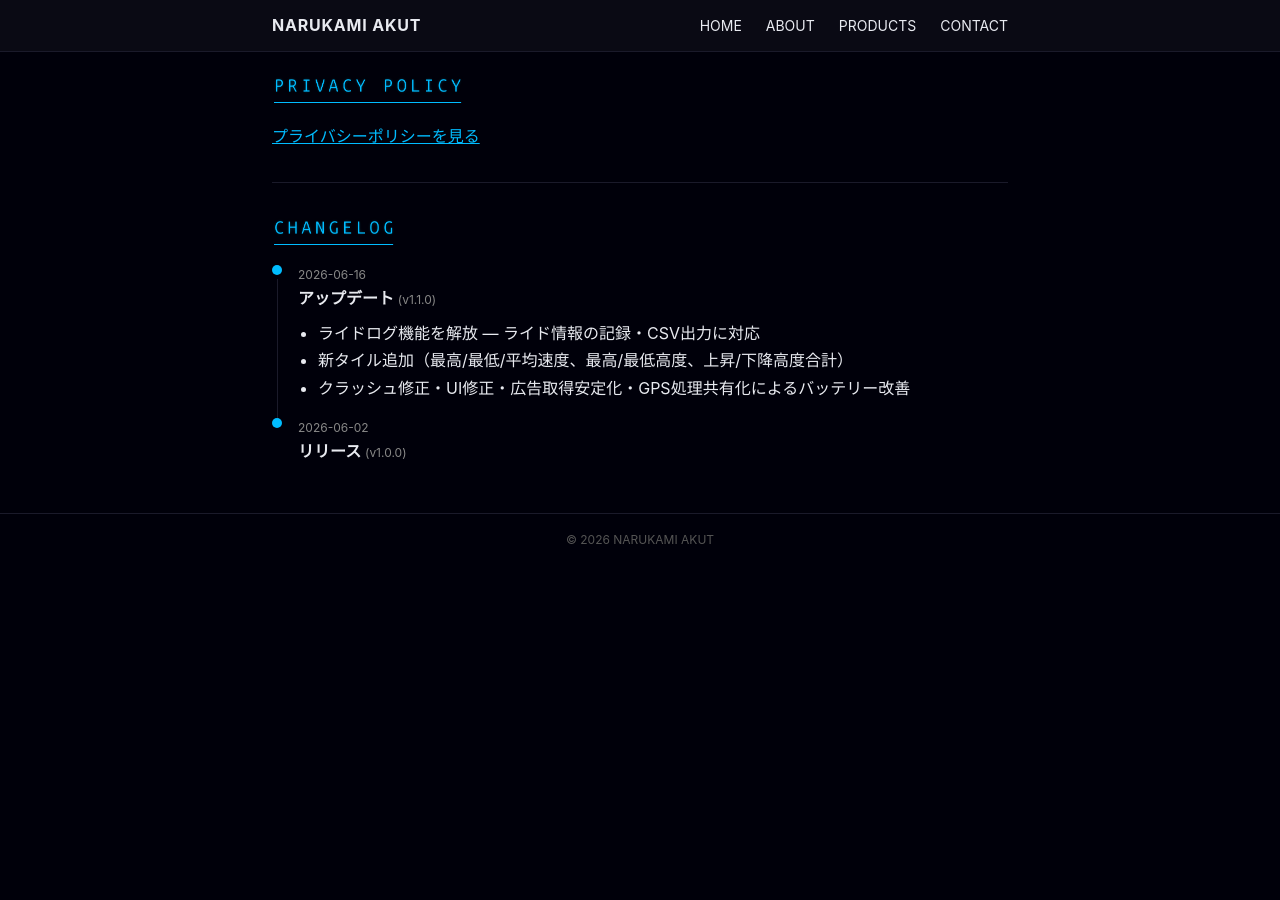
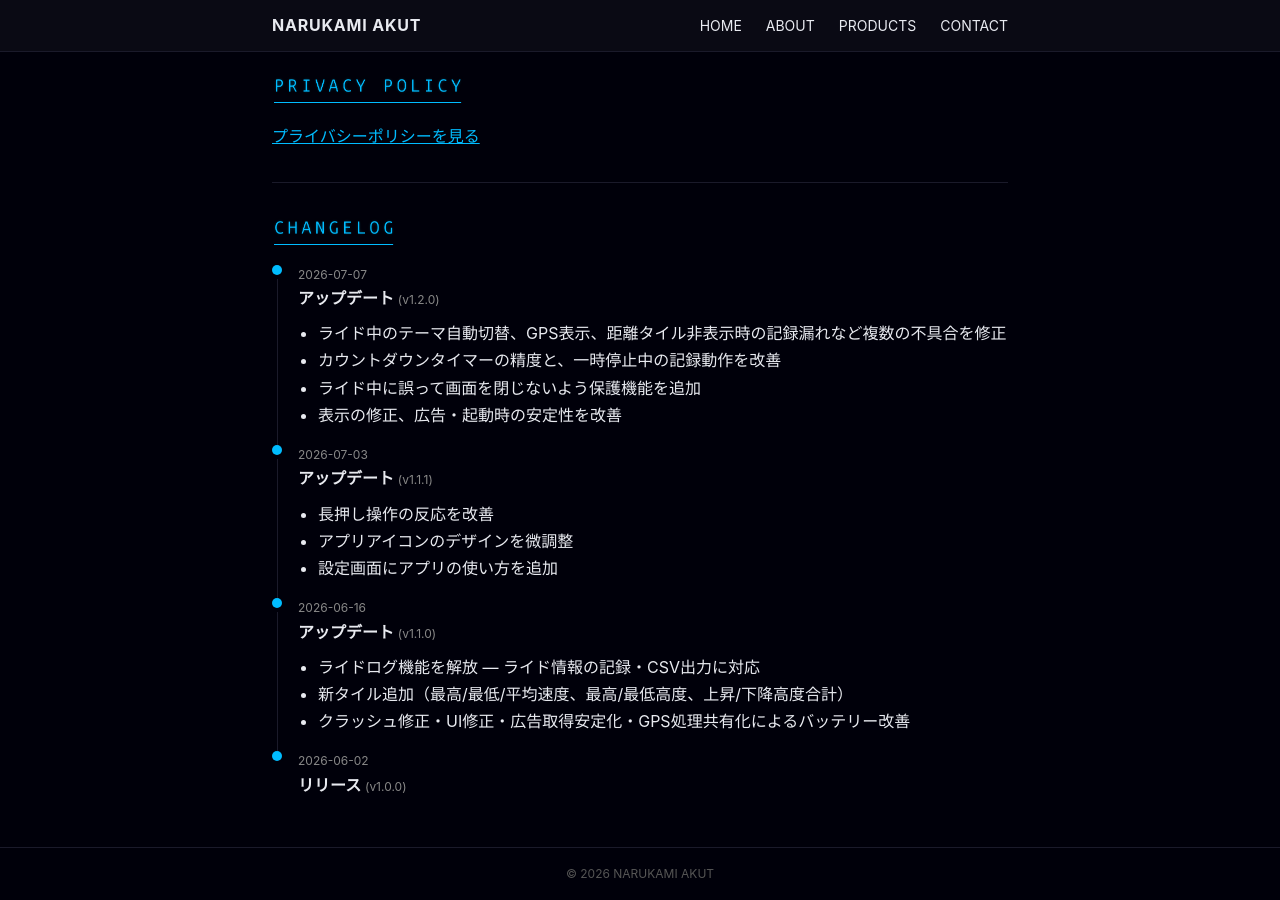
Before and after one commit to NARUKAMI-AKUT/narukami-akut.github.io, a Jekyll site: the page built from _apps/chrono-ride.md, in a window 1280 px wide and 900 px high, scrolled down 1079 px. Built offline with Jekyll 4.4.1, drawn with Linux system fonts in a browser that asks for light colours; before the commit the page ends 1646 px from its top, so only the background shows below that.

Commit message:
feat: add Chrono Ride v1.1.1/v1.2.0 update entries

```diff
--- a/_apps/chrono-ride.md
+++ b/_apps/chrono-ride.md
@@ -5,6 +5,19 @@ status: released
 release_date: "2026-06-02"
 release_version: "v1.0.0"
 updates:
+  - date: "2026-07-07"
+    version: "v1.2.0"
+    items:
+      - "ライド中のテーマ自動切替、GPS表示、距離タイル非表示時の記録漏れなど複数の不具合を修正"
+      - "カウントダウンタイマーの精度と、一時停止中の記録動作を改善"
+      - "ライド中に誤って画面を閉じないよう保護機能を追加"
+      - "表示の修正、広告・起動時の安定性を改善"
+  - date: "2026-07-03"
+    version: "v1.1.1"
+    items:
+      - "長押し操作の反応を改善"
+      - "アプリアイコンのデザインを微調整"
+      - "設定画面にアプリの使い方を追加"
   - date: "2026-06-16"
     version: "v1.1.0"
     items:
```
